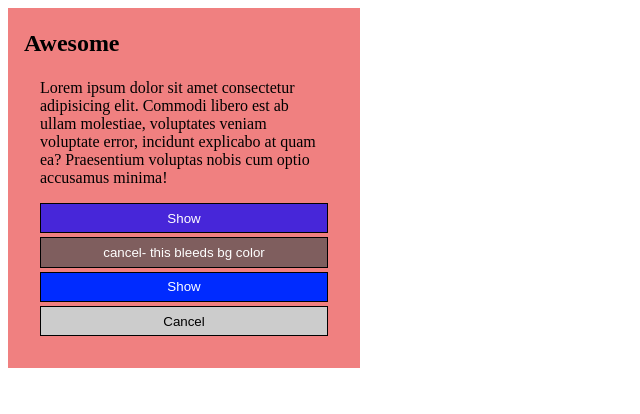
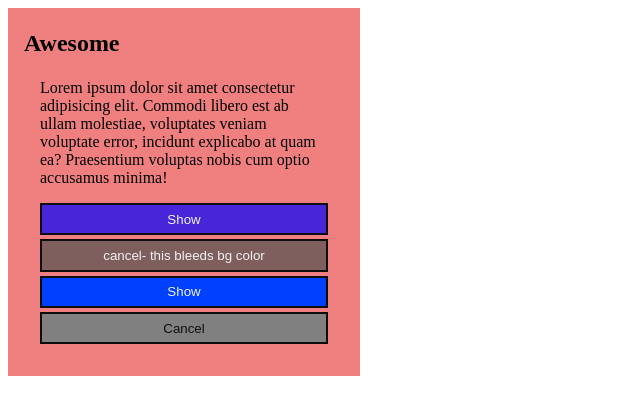
Before and after one commit to Singh-Prateek/rawhtml, a plain HTML site: page stylebydataattr.html in a window 1280 px wide. Shown: the whole page, without its empty margins (0-640 px from the left). Drawn offline with Linux system fonts and the light colour scheme.

Commit message:
define style and then only change css variables

```diff
--- a/stylebydataattr.html
+++ b/stylebydataattr.html
@@ -11,7 +11,11 @@
             --pri-color: 0, 0, 255;
             --sec-color: 80, 80, 80;
             --secondary-color: 0, 0%;
-            --primary-color: 230, 100%;
+            --primary-color: 225, 100%;
+            --p-white: 0, 0%, 95%;
+            --p-black: 0, 0%, 5%;
+            --btn-bg-color: var(--primary-color);
+            --btn-color: hsl(var(--p-white));
         }
 
         .card {
@@ -34,17 +38,18 @@
 
         .btn {
             padding: .5em 1em;
-            border: 1pt solid black;
+            border: 2pt double hsl(var(--p-black));
             cursor: pointer;
+            background-color: hsl(var(--btn-bg-color),50%);
+            color: var(--btn-color);
         }
-
-        /* .btn:hover{
-            filter: brightness(.7)
-        } */
+        .btn:hover{
+            background-color: hsl(var(--btn-bg-color),40%);
+        }
 
         .btn[primary] {
             background-color: rgba(var(--pri-color), .7);
-            color: white;
+            color: hsl(var(--p-white));
         }
 
         .btn[primary]:hover {
@@ -53,7 +58,7 @@
 
         .btn[secondary] {
             background-color: rgba(var(--sec-color), .7);
-            color: white;
+            color: hsl(var(--p-white));
         }
 
         .btn[secondary]:hover {
@@ -61,22 +66,16 @@
         }
 
         .btn[color-secondary] {
-            background-color: hsl(var(--secondary-color),80%);
-            color: black;
+            --btn-bg-color: var(--secondary-color);
+            --btn-color: hsl(var(--p-black));
         }
 
         .btn[color-secondary]:hover {
-            background-color: hsl(var(--secondary-color), 30%);
-            color: white;
+            --btn-color: hsl(var(--p-white));
         }
 
         .btn[color-primary] {
-            background-color: hsl(var(--primary-color),50%);
-            color: white;
-        }
-
-        .btn[color-primary]:hover {
-            background-color: hsl(var(--primary-color), 30%);
+            --btn-bg-color: var(--primary-color);
         }
 
         .btn-group {
```
